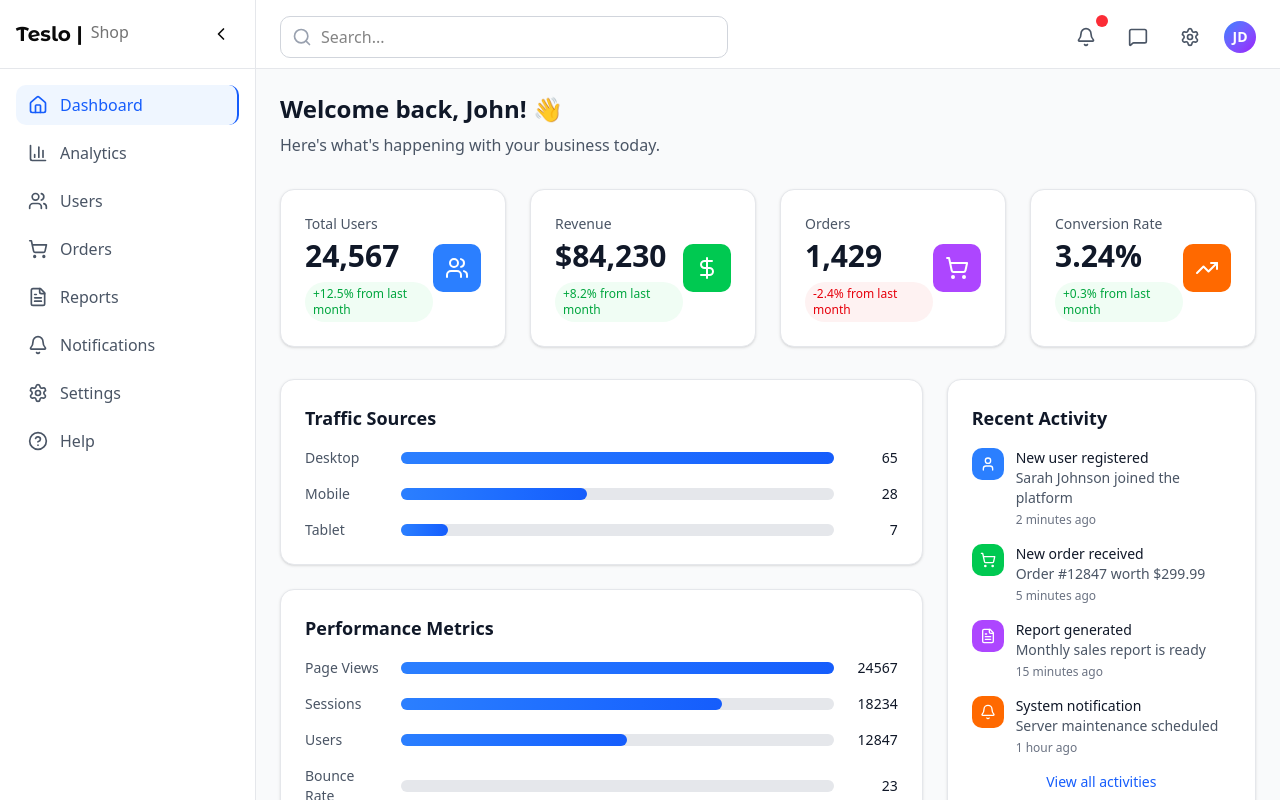
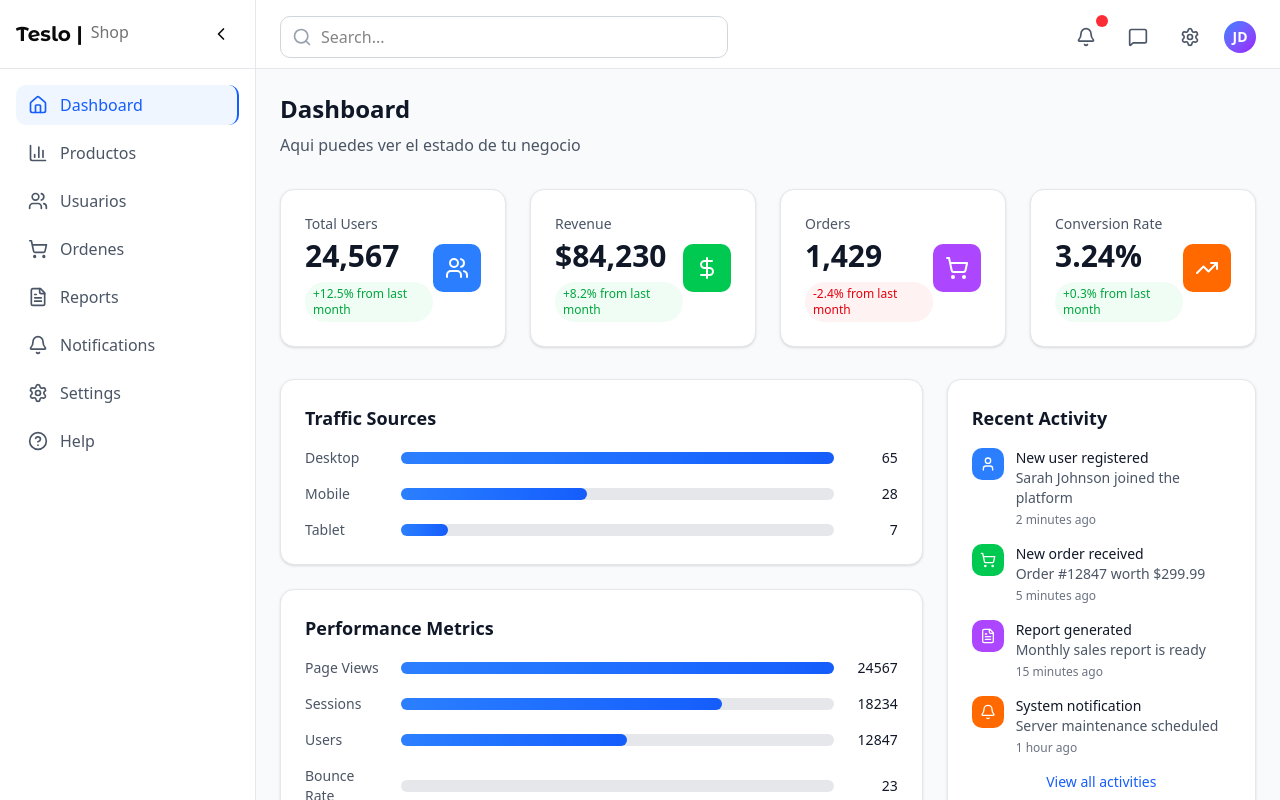
Before and after one commit to Alex200207/07-teslo-shop, a React (Vite) app: page /admin in a window 1280 px wide. Shown: the top 800 px of the page. Built offline with nearby package versions, Linux system fonts and the light colour scheme; a web font is replaced by a local one.

Commit message:
feat: add routing with Link on AdminPage

```diff
--- a/src/admin/components/AdminSidebar.tsx
+++ b/src/admin/components/AdminSidebar.tsx
@@ -12,6 +12,7 @@ import {
   ChevronRight,
 } from "lucide-react";
 import CustomLogo from "@/components/custom/CustomLogo";
+import { Link, useLocation } from "react-router";
 
 interface SidebarProps {
   isCollapsed: boolean;
@@ -19,16 +20,22 @@ interface SidebarProps {
 }
 
 const AdminSidebar: React.FC<SidebarProps> = ({ isCollapsed, onToggle }) => {
+  const { pathname } = useLocation();
   const menuItems = [
-    { icon: Home, label: "Dashboard", active: true },
-    { icon: BarChart3, label: "Analytics" },
-    { icon: Users, label: "Users" },
-    { icon: ShoppingCart, label: "Orders" },
+    { icon: Home, label: "Dashboard", to: "/admin" },
+    { icon: BarChart3, label: "Productos", to: "/admin/products" },
+    { icon: Users, label: "Usuarios" },
+    { icon: ShoppingCart, label: "Ordenes" },
     { icon: FileText, label: "Reports" },
     { icon: Bell, label: "Notifications" },
     { icon: Settings, label: "Settings" },
     { icon: HelpCircle, label: "Help" },
   ];
+
+  const isActiveRoute = (to: string) => {
+    //TODO: ajustar cuando estemos en pantalla productos
+    return pathname === to;
+  };
 
   return (
     <div
@@ -54,10 +61,10 @@ const AdminSidebar: React.FC<SidebarProps> = ({ isCollapsed, onToggle }) => {
             const Icon = item.icon;
             return (
               <li key={index}>
-                <a
-                  href="#"
+                <Link
+                  to={item.to || "/admin"}
                   className={`flex items-center space-x-3 px-3 py-2 rounded-lg transition-all duration-200 group ${
-                    item.active
+                    isActiveRoute(item.to || "")
                       ? "bg-blue-50 text-blue-600 border-r-2 border-blue-600"
                       : "text-gray-600 hover:bg-gray-50 hover:text-gray-900"
                   }`}
@@ -66,7 +73,7 @@ const AdminSidebar: React.FC<SidebarProps> = ({ isCollapsed, onToggle }) => {
                   {!isCollapsed && (
                     <span className="font-medium">{item.label}</span>
                   )}
-                </a>
+                </Link>
               </li>
             );
           })}
--- /dev/null
+++ b/src/admin/components/AdminTtile.tsx
@@ -0,0 +1,15 @@
+interface Props {
+  title: string;
+  subtitle: string;
+}
+
+const AdminTtile = ({ title, subtitle }: Props) => {
+  return (
+    <div className="mb-8">
+      <h1 className="text-2xl font-bold text-gray-900 mb-2">{title}</h1>
+      <p className="text-gray-600">{subtitle} </p>
+    </div>
+  );
+};
+
+export default AdminTtile;
--- a/src/admin/pages/DashboardPage.tsx
+++ b/src/admin/pages/DashboardPage.tsx
@@ -10,6 +10,7 @@ import StatCard from "../components/StatCard";
 import Chart from "../components/Chart";
 import QuickActions from "../components/QuickActions";
 import ActivityFeed from "../components/ActivityFeed";
+import AdminTtile from "../components/AdminTtile";
 
 const stats = [
   {
@@ -62,15 +63,10 @@ const performanceData = [
 const DashboardPage = () => {
   return (
     <>
-      {/* Welcome Section */}
-      <div className="mb-8">
-        <h1 className="text-2xl font-bold text-gray-900 mb-2">
-          Welcome back, John! 👋
-        </h1>
-        <p className="text-gray-600">
-          Here's what's happening with your business today.
-        </p>
-      </div>
+      <AdminTtile
+        title={"Dashboard"}
+        subtitle={"Aqui puedes ver el estado de tu negocio"}
+      />
 
       {/* Stats Grid */}
       <div className="grid grid-cols-1 md:grid-cols-2 lg:grid-cols-4 gap-6 mb-8">
```
